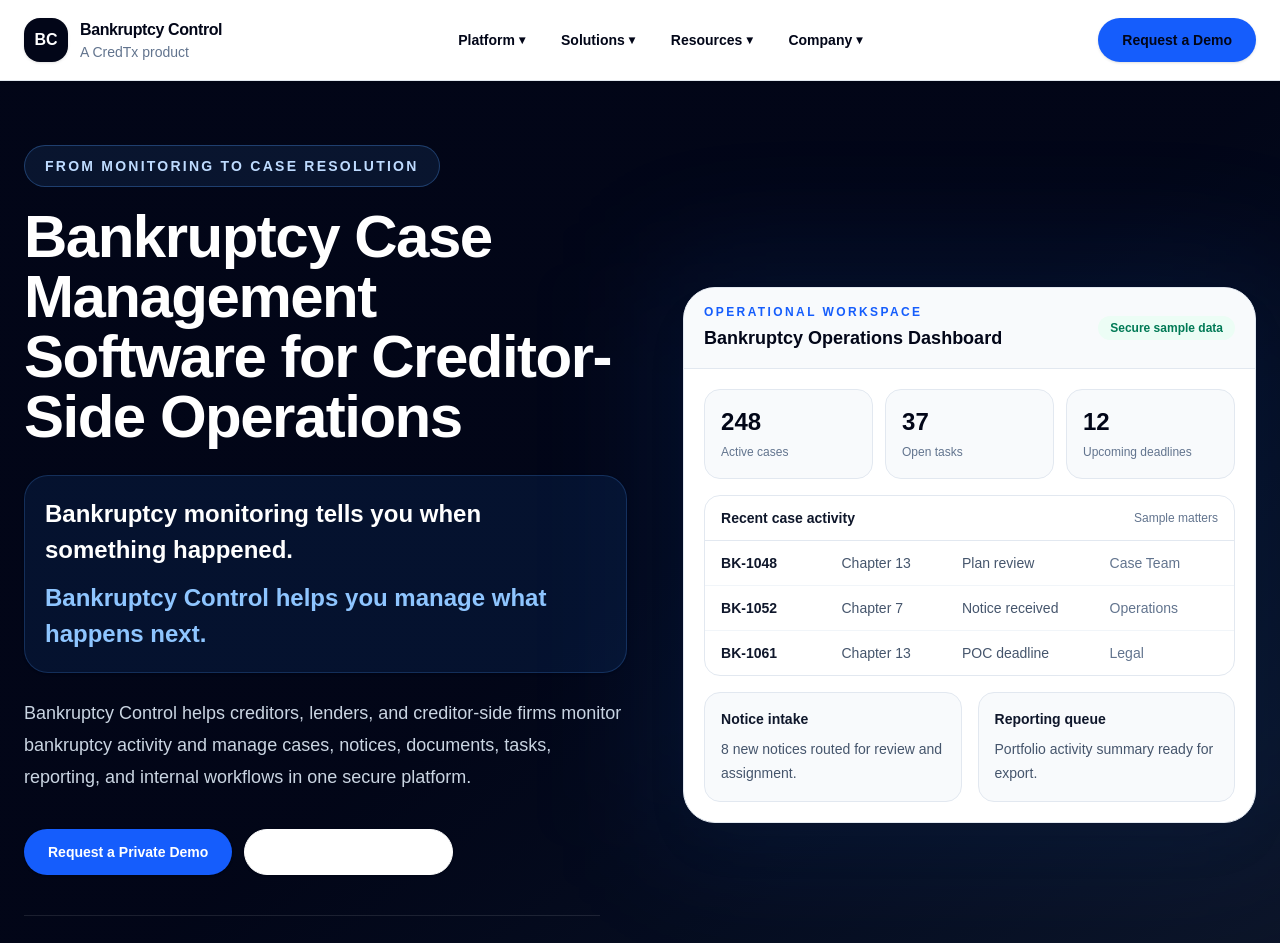
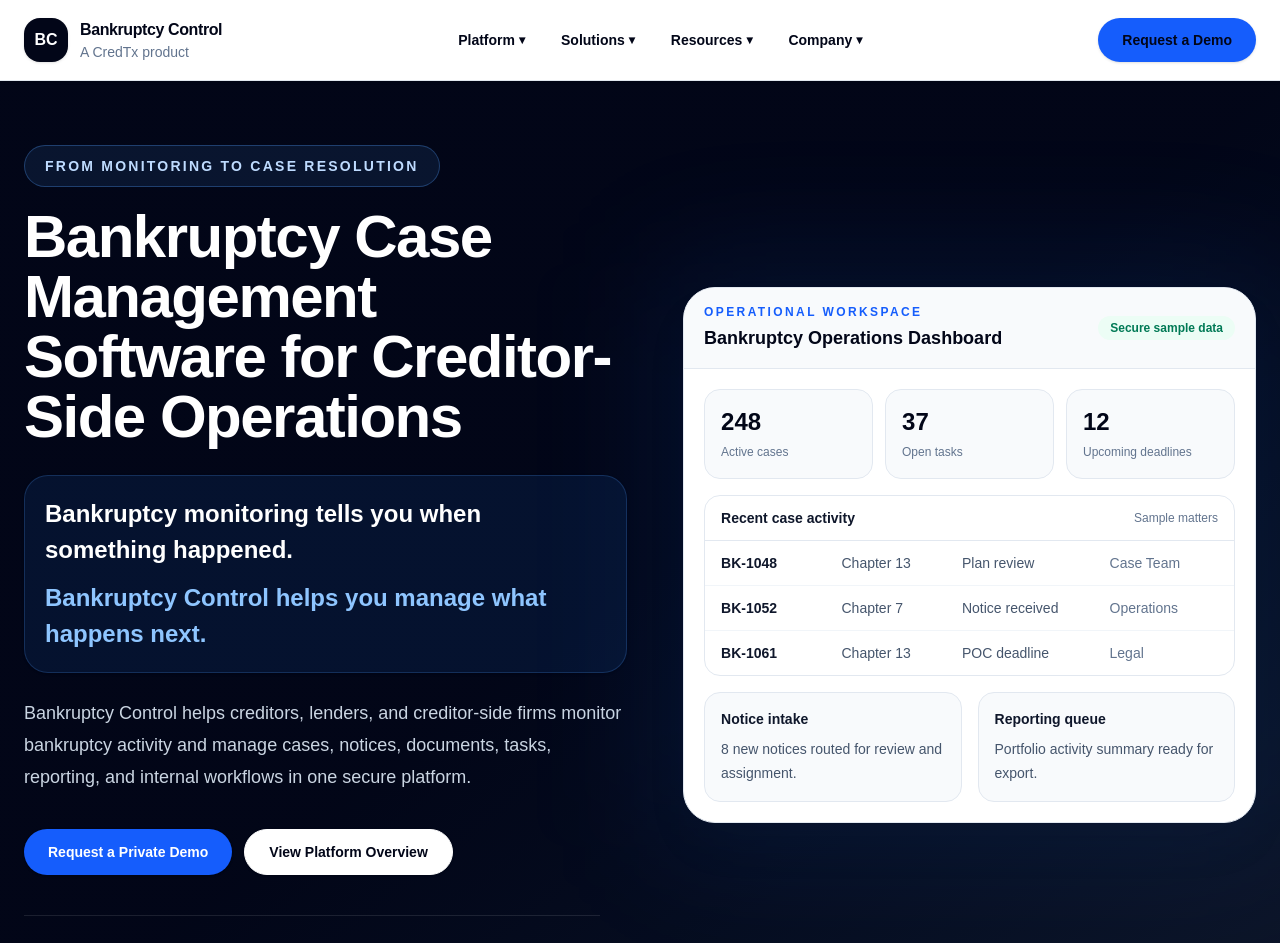
Before and after one commit to drumholliday/bc-website-redesign, a Next.js app: page / in a window 1280 px wide. Shown: the top 943 px of the page. Built offline with nearby package versions, Linux system fonts and the light colour scheme.

Commit message:
Fixed visibility for View Platform button

```diff
--- a/components/home/Hero.tsx
+++ b/components/home/Hero.tsx
@@ -44,7 +44,11 @@
           <div className="mt-9 flex flex-col gap-3 sm:flex-row">
             <Button href="/contact">Request a Private Demo</Button>
 
-            <Button href="/platform" variant="secondary">
+            <Button
+              href="/platform"
+              variant="secondary"
+              className="border-white! bg-white! text-slate-950! hover: hover:text-slate-950!"
+            >
               View Platform Overview
             </Button>
           </div>
```
